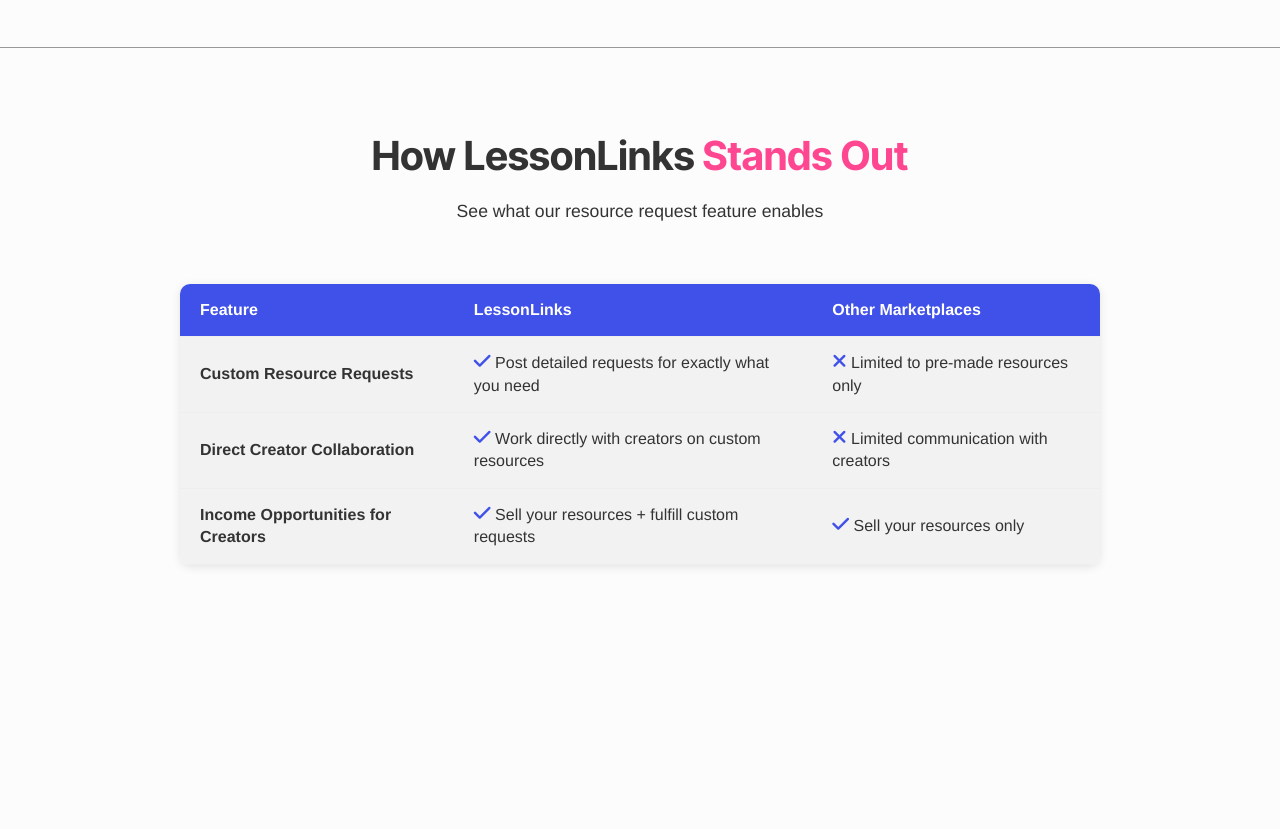
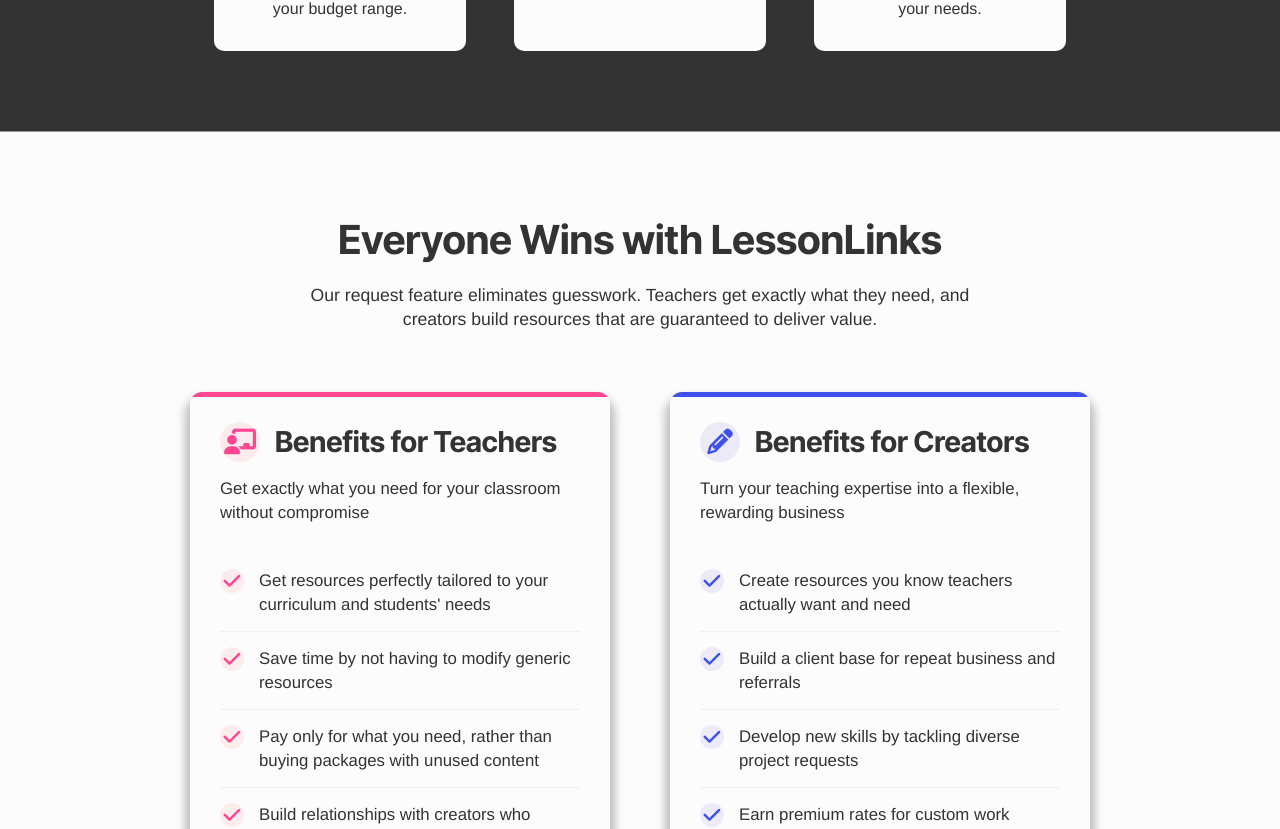
Before and after one commit to JoleneKearse/lessonLinks, a React (Vite) app in the folder client/: page / in a window 1280 px wide. Shown: the part 1955-2784 px from the top of the page. Built offline with nearby package versions, Linux system fonts and the light colour scheme.

Commit message:
Update homepage design and text

```diff
--- a/client/src/components/Navigation/Navigation.css
+++ b/client/src/components/Navigation/Navigation.css
@@ -12,6 +12,7 @@
 
 nav {
   background-color: var(--bright-bg);
+  opacity: 0.98;
   display: flex;
   justify-content: space-between;
   align-items: center;
--- a/client/src/components/Navigation/Navigation.jsx
+++ b/client/src/components/Navigation/Navigation.jsx
@@ -1,5 +1,6 @@
 import { Link, useLocation } from 'react-router';
 import './Navigation.css';
+import logoImage from '../../assets/LL_logo.png'; // Import the image
 
 function Navigation() {
   const location = useLocation();
@@ -8,7 +9,7 @@
     <header>
         <nav>
           <Link to="/" className="logo">
-            <img src="/src/assets/LL_logo.png" alt="LessonLinks Logo" className="logo-img" />
+            <img src={logoImage} alt="LessonLinks Logo" className="logo-img" />
             LessonLinks
           </Link>
           <ul className="nav-links">
--- a/client/src/index.css
+++ /dev/null
@@ -1,73 +0,0 @@
-:root {
-  font-family: Inter, system-ui, Avenir, Helvetica, Arial, sans-serif;
-  line-height: 1.5;
-  font-weight: 400;
-
-  color-scheme: light dark;
-  color: rgba(255, 255, 255, 0.87);
-  background-color: #242424;
-
-  font-synthesis: none;
-  text-rendering: optimizeLegibility;
-  -webkit-font-smoothing: antialiased;
-  -moz-osx-font-smoothing: grayscale;
-}
-
-* {
-  box-sizing: border-box;
-  margin: 0;
-  padding: 0;
-}
-
-.home-page {
-  display: flex;
-  flex-direction: column;
-  align-items: center;
-  justify-content: center;
-}
-
-.home-buttons {
-  display: flex;
-  justify-content: center;
-  gap: 30px;
-}
-
-.home-buttons a {
-  padding: 10px 20px;
-  font-size: 1.2rem;
-  border: none;
-  border-radius: 5px;
-  background-color: #f0f0f0;
-  color: #242424;
-  cursor: pointer;
-  text-decoration: none;
-}
-
-button {
-  padding: 10px 20px;
-  font-size: 1.2rem;
-  border: none;
-  border-radius: 5px;
-  background-color: #f0f0f0;
-  color: #242424;
-  cursor: pointer;
-  text-decoration: none;
-  margin: 10px;
-}
-
-nav {
-  display: flex;
-  position: relative;
-  z-index: 1;
-  gap: clamp(25px, 55px, 55px);
-  font-size: 1.3rem;
-  background-color: #484f6b;
-  position: fixed;
-  justify-content: center;
-  font-weight: 500;
-  left: 0px;
-  right: 0px;
-  top: 0px;
-  padding: 12px;
-  box-shadow: 0px 2px 5px rgba(0, 0, 0, 0.2);
-}
--- a/client/src/pages/HomePage/HomePage.css
+++ b/client/src/pages/HomePage/HomePage.css
@@ -8,15 +8,20 @@
 .hero {
   background: var(--light);
   color: var(--dark);
-  padding: 100px 0 50px 0;
+  height: 100vh;
+  min-height: 700px;
+  max-height: 800px;
   position: relative;
   overflow: hidden;
+  display: flex;
+  align-items: center;
 }
 
 .hero-content {
   display: flex;
   align-items: center;
   padding: 80px 0;
+  margin-top: 40px;
   width: 100%;
 }
 
@@ -52,7 +57,7 @@
 /* Request Feature Section */
 .request-feature {
   width: 100%;
-  padding: 80px 0;
+  padding: 60px 0 40px 0;
   margin-top: 0;
   position: relative;
   z-index: 10;
@@ -63,7 +68,7 @@
 
 .section-title {
   text-align: center;
-  margin-bottom: 60px;
+  margin-bottom: 50px;
 }
 
 .section-title h2 {
@@ -83,7 +88,9 @@
 .request-cards-container {
   position: relative;
   width: 100%;
+  padding: 0 0 40px 0;
   margin-top: 40px;
+  overflow: visible;
 }
 
 .request-cards {
@@ -91,10 +98,9 @@
   overflow-x: scroll !important;
   scrollbar-width: thin !important;
   gap: 30px;
-  padding: 10px 0 30px 0;
+  padding: 20px 0 50px 0;
   -webkit-overflow-scrolling: touch;
-
-  overflow-y: hidden;
+  overflow-y: visible;
   margin-bottom: 5px;
 }
 
@@ -131,7 +137,9 @@
 }
 
 .request-card {
-  border: 1px solid var(--dark-grey);
+  margin: 10px;
+  box-shadow: 0 10px 10px 5px rgba(0, 0, 0, 0.25);
+  transition: transform 0.3s ease, box-shadow 0.3s ease;
   border-radius: 10px;
   overflow: hidden;
   transition: transform 0.3s ease;
@@ -140,6 +148,7 @@
 }
 
 .request-card:hover {
+  box-shadow: 0 15px 15px 8px rgba(0, 0, 0, 0.3);
   transform: translateY(-5px);
 }
 
@@ -185,22 +194,26 @@
 }
 
 .see-all-card {
+  margin: 10px;
+  box-shadow: 0 10px 10px 5px rgba(0, 0, 0, 0.25);
   display: flex;
   flex-direction: column;
   justify-content: center;
   align-items: center;
-  border: 1px dashed var(--dark-grey); /* Base border */
   border-radius: 10px;
   padding: 30px;
-  transition: transform 0.3s ease;
   text-align: center;
   text-decoration: none;
   color: var(--dark);
+  /* Combined the transitions and added background-color with longer duration */
+  transition: transform 0.3s ease, box-shadow 0.3s ease, background-color 1.5s ease;
 }
 
 .see-all-card:hover {
   transform: translateY(-5px);
-  background-color: yellow;
+  box-shadow: 0 15px 15px 8px rgba(0, 0, 0, 0.3);
+  /* Changed from bright yellow to a slightly softer yellow */
+  background-color: #ffeb3b;
 }
 
 .see-all-card .fas {
@@ -230,11 +243,53 @@
   padding: 0;
 }
 
+/* Slider navigation arrows - keep these */
+.slider-arrow {
+  position: absolute;
+  top: 50%;
+  transform: translateY(-50%);
+  width: 50px;
+  height: 50px;
+  background-color: var(--light);
+  color: white;
+  border-radius: 50%;
+  display: flex;
+  align-items: center;
+  justify-content: center;
+  cursor: pointer;
+  z-index: 100;
+  font-size: 1.2rem;
+  box-shadow: 0 10px 40px 5px rgba(0, 0, 0, 0.10);
+  transition: all 0.3s ease;
+  opacity: 1;
+}
+
+.slider-arrow:hover {
+  transform: translateY(-50%) scale(1.2);
+}
+
+.slider-arrow.hidden {
+  opacity: 0;
+  pointer-events: none;
+}
+
+.slider-prev {
+  left: -20px;
+}
+
+.slider-next {
+  right: -20px;
+}
+
 /* How It Works Section */
 .how-it-works {
   padding: 80px 0;
-  background-color: var(--light);
+  background-color: var(--dark);
   border-bottom: 1px solid var(--dark-grey);
+}
+
+.how-it-works .section-title h2, .how-it-works .section-title p {
+  color: var(--pure-white);
 }
 
 .process-steps {
@@ -254,8 +309,7 @@
 }
 
 .step-content {
-  background-color: var(--gray-bg);
-  border: 1px solid var(--dark-grey);
+  background-color: var(--light);
   padding: 30px 20px;
   border-radius: 10px;
   height: 100%;
@@ -302,48 +356,154 @@
   z-index: 0;
 }
 
-/* Comparison Section */
-.comparison {
+/* Benefits Section */
+.benefits-comparison {
   padding: 80px 0;
+  background-color: var(--light);
 }
 
-.comparison-table {
-  width: 100%;
-  border-collapse: collapse;
-  margin-top: 40px;
-  box-shadow: var(--shadow);
-  border-radius: 10px;
-  overflow: hidden;
+.benefits-container {
+  display: flex;
+  flex-wrap: wrap;
+  gap: 40px;
+  justify-content: center;
+  margin-top: 50px;
 }
 
-.comparison-table th,
-.comparison-table td {
-  padding: 15px 20px;
-  text-align: left;
-  border-bottom: 1px solid #eee;
+.benefits-card {
+  flex: 1;
+  min-width: 300px;
+  max-width: 550px;
+  background: var(--light);
+  border-radius: 12px;
+  margin: 10px;
+  box-shadow: 0 10px 10px 5px rgba(0, 0, 0, 0.25);
+  transition: transform 0.3s ease, box-shadow 0.3s ease;
+  overflow: hidden;
+  position: relative;
 }
 
-.comparison-table th {
-  background-color: var(--bright-bg);
-  color: var(--pure-white);
+.benefits-card:hover {
+  transform: translateY(-5px);
+  box-shadow: 0 15px 15px 8px rgba(0, 0, 0, 0.3);
 }
 
-.comparison-table tr:nth-child(even) {
-  background-color: var(--gray-bg);
+.card-header {
+  padding: 30px;
+  position: relative;
 }
 
-.comparison-table .feature-highlight {
-  background-color: var(--gray-bg);
+.card-header::before {
+  content: '';
+  position: absolute;
+  top: 0;
+  left: 0;
+  right: 0;
+  height: 5px;
+}
+
+.teachers-card .card-header::before {
+  background-color: var(--highlight);
+}
+
+.creators-card .card-header::before {
+  background-color: var(--bright-bg);
+}
+
+.card-header h3 {
+  font-size: 1.8rem;
+  margin-bottom: 15px;
+  color: var(--dark);
+  display: flex;
+  align-items: center;
+}
+
+.card-header h3 i {
+  margin-right: 15px;
+  font-size: 1.6rem;
+  width: 40px;
+  height: 40px;
+  display: flex;
+  align-items: center;
+  justify-content: center;
+  border-radius: 50%;
+}
+
+.teachers-card .card-header h3 i {
+  color: var(--highlight);
+  background-color: rgba(255, 94, 98, 0.1);
+}
+
+.creators-card .card-header h3 i {
+  color: var(--bright-bg);
+  background-color: rgba(99, 85, 208, 0.1);
+}
+
+.card-header p {
+  font-size: 1.05rem;
+  color: var(dark);
+}
+
+.benefits-list {
+  padding: 0 30px 30px;
+  list-style: none;
+}
+
+.benefit-item {
+  padding: 15px 0;
+  display: flex;
+  align-items: flex-start;
+  border-bottom: 1px solid var(--pale-grey);
+}
+
+.benefit-item:last-child {
+  border-bottom: none;
 }
 
 .check-icon {
-  color: var(--bright-bg);
+  margin-right: 15px;
   font-size: 1.2rem;
+  flex-shrink: 0;
+  width: 24px;
+  height: 24px;
+  border-radius: 50%;
+  display: flex;
+  align-items: center;
+  justify-content: center;
 }
 
-.x-icon {
+.teachers-card .check-icon i {
+  color: var(--highlight);
+}
+
+.creators-card .check-icon i {
   color: var(--bright-bg);
-  font-size: 1.2rem;
+}
+
+.teachers-card .check-icon {
+  color: var(--highlight);
+  background-color: rgba(255, 94, 98, 0.1);
+}
+
+.creators-card .check-icon {
+  color: var(--bright-bg);
+  background-color: rgba(99, 85, 208, 0.1);
+}
+
+.benefit-text {
+  font-size: 1.05rem;
+  color: var(--dark);
+}
+
+@media (max-width: 768px) {
+  .benefits-container {
+    flex-direction: column;
+    align-items: center;
+  }
+
+  .benefits-card {
+    width: 100%;
+  }
 }
 
 /* Floating Action Button */
@@ -357,7 +517,7 @@
   border-radius: 50px;
   text-decoration: none;
   font-weight: bold;
-  box-shadow: 0 4px 15px rgba(0, 0, 0, 0.2);
+  box-shadow: 0 4px 15px rgba(0, 0, 0, 0.25);
   z-index: 1000;
   transition: all 0.3s ease;
 }
@@ -369,44 +529,6 @@
 
 .floating-request-btn i {
   margin-right: 8px;
-}
-
-/* Slider navigation arrows - keep these */
-.slider-arrow {
-  position: absolute;
-  top: 50%;
-  transform: translateY(-50%);
-  width: 50px;
-  height: 50px;
-  background-color: var(--light);
-  color: white;
-  border-radius: 50%;
-  display: flex;
-  align-items: center;
-  justify-content: center;
-  cursor: pointer;
-  z-index: 100;
-  font-size: 1.2rem;
-  box-shadow: 0 2px 10px rgba(0, 0, 0, 0.2);
-  transition: all 0.3s ease;
-  opacity: 1;
-}
-
-.slider-arrow:hover {
-  transform: translateY(-50%) scale(1.2);
-}
-
-.slider-arrow.hidden {
-  opacity: 0;
-  pointer-events: none;
-}
-
-.slider-prev {
-  left: -20px;
-}
-
-.slider-next {
-  right: -20px;
 }
 
 /* Responsive Styles */
--- a/client/src/pages/HomePage/HomePage.jsx
+++ b/client/src/pages/HomePage/HomePage.jsx
@@ -144,7 +144,7 @@
 
               <div ref={sliderRef} className="request-cards">
                 {/* No dummy card - start with the first real card */}
-                <div href="/browse-requests" className="request-card">
+                <div className="request-card">
                   <div className="request-card-header">Science - Grade 5</div>
                   <div className="request-card-body">
                     <h3>Ecosystems Interactive Notebook</h3>
@@ -163,7 +163,7 @@
                       standards.
                     </p>
                     <div className="request-cta">
-                      <span className="request-price">$30-45</span>
+                      <span className="request-price">$10-15</span>
                       <a href="/submit" className="btn btn-primary">
                         Create This Resource
                       </a>
@@ -171,7 +171,7 @@
                   </div>
                 </div>
 
-                <div href="/browse-requests" className="request-card">
+                <div className="request-card">
                   <div className="request-card-header">Math - Grade 3</div>
                   <div className="request-card-body">
                     <h3>Fractions Assessment Bundle</h3>
@@ -190,7 +190,7 @@
                       required.
                     </p>
                     <div className="request-cta">
-                      <span className="request-price">$25-35</span>
+                      <span className="request-price">$5-10</span>
                       <a href="/submit" className="btn btn-primary">
                         Create This Resource
                       </a>
@@ -198,7 +198,7 @@
                   </div>
                 </div>
 
-                <div href="/browse-requests" className="request-card">
+                <div className="request-card">
                   <div className="request-card-header">ELA - High School</div>
                   <div className="request-card-body">
                     <h3>Modern Poetry Analysis Unit</h3>
@@ -216,7 +216,7 @@
                       writing prompts, and final creative project options.
                     </p>
                     <div className="request-cta">
-                      <span className="request-price">$40-60</span>
+                      <span className="request-price">$10-15</span>
                       <a href="/submit" className="btn btn-primary">
                         Create This Resource
                       </a>
@@ -224,7 +224,7 @@
                   </div>
                 </div>
 
-                <div href="/browse-requests" className="request-card">
+                <div className="request-card">
                   <div className="request-card-header">
                     Social Studies - Middle School
                   </div>
@@ -245,7 +245,7 @@
                       and including a teacher guide.
                     </p>
                     <div className="request-cta">
-                      <span className="request-price">$35-50</span>
+                      <span className="request-price">$15-20</span>
                       <a href="/submit" className="btn btn-primary">
                         Create This Resource
                       </a>
@@ -313,65 +313,80 @@
           </div>
         </section>
 
-        <section className="comparison">
+        <section className="benefits-comparison">
           <div className="container">
             <div className="section-title">
-              <h2>
-                How LessonLinks{' '}
-                <span className="highlight-text">Stands Out</span>
-              </h2>
-              <p>See what our resource request feature enables</p>
+              <h2>Everyone Wins with LessonLinks</h2>
+              <p>Our request feature eliminates guesswork. Teachers get exactly what they need, and creators build resources that are guaranteed to deliver value.</p>
             </div>
-            <table className="comparison-table">
-              <thead>
-                <tr>
-                  <th>Feature</th>
-                  <th>LessonLinks</th>
-                  <th>Other Marketplaces</th>
-                </tr>
-              </thead>
-              <tbody>
-                <tr className="feature-highlight">
-                  <td>
-                    <strong>Custom Resource Requests</strong>
-                  </td>
-                  <td>
-                    <i className="fas fa-check check-icon"></i> Post detailed
-                    requests for exactly what you need
-                  </td>
-                  <td>
-                    <i className="fas fa-times x-icon"></i> Limited to pre-made
-                    resources only
-                  </td>
-                </tr>
-                <tr className="feature-highlight">
-                  <td>
-                    <strong>Direct Creator Collaboration</strong>
-                  </td>
-                  <td>
-                    <i className="fas fa-check check-icon"></i> Work directly
-                    with creators on custom resources
-                  </td>
-                  <td>
-                    <i className="fas fa-times x-icon"></i> Limited
-                    communication with creators
-                  </td>
-                </tr>
-                <tr className="feature-highlight">
-                  <td>
-                    <strong>Income Opportunities for Creators</strong>
-                  </td>
-                  <td>
-                    <i className="fas fa-check check-icon"></i> Sell your
-                    resources + fulfill custom requests
-                  </td>
-                  <td>
-                    <i className="fas fa-check check-icon"></i> Sell your
-                    resources only
-                  </td>
-                </tr>
-              </tbody>
-            </table>
+
+            <div className="benefits-container">
+              <div className="benefits-card teachers-card">
+                <div className="card-header">
+                  <h3><i className="fas fa-chalkboard-teacher"></i>Benefits for Teachers</h3>
+                  <p>Get exactly what you need for your classroom without compromise</p>
+                </div>
+                <ul className="benefits-list">
+                  <li className="benefit-item">
+                    <div className="check-icon">
+                      <i className="fas fa-check"></i>
+                    </div>
+                    <div className="benefit-text">Get resources perfectly tailored to your curriculum and students' needs</div>
+                  </li>
+                  <li className="benefit-item">
+                    <div className="check-icon">
+                      <i className="fas fa-check"></i>
+                    </div>
+                    <div className="benefit-text">Save time by not having to modify generic resources</div>
+                  </li>
+                  <li className="benefit-item">
+                    <div className="check-icon">
+                      <i className="fas fa-check"></i>
+                    </div>
+                    <div className="benefit-text">Pay only for what you need, rather than buying packages with unused content</div>
+                  </li>
+                  <li className="benefit-item">
+                    <div className="check-icon">
+                      <i className="fas fa-check"></i>
+                    </div>
+                    <div className="benefit-text">Build relationships with creators who understand your teaching style</div>
+                  </li>
+                </ul>
+              </div>
+
+              <div className="benefits-card creators-card">
+                <div className="card-header">
+                  <h3><i className="fas fa-pencil-alt"></i>Benefits for Creators</h3>
+                  <p>Turn your teaching expertise into a flexible, rewarding business</p>
+                </div>
+                <ul className="benefits-list">
+                  <li className="benefit-item">
+                    <div className="check-icon">
+                      <i className="fas fa-check"></i>
+                    </div>
+                    <div className="benefit-text">Create resources you know teachers actually want and need</div>
+                  </li>
+                  <li className="benefit-item">
+                    <div className="check-icon">
+                      <i className="fas fa-check"></i>
+                    </div>
+                    <div className="benefit-text">Build a client base for repeat business and referrals</div>
+                  </li>
+                  <li className="benefit-item">
+                    <div className="check-icon">
+                      <i className="fas fa-check"></i>
+                    </div>
+                    <div className="benefit-text">Develop new skills by tackling diverse project requests</div>
+                  </li>
+                  <li className="benefit-item">
+                    <div className="check-icon">
+                      <i className="fas fa-check"></i>
+                    </div>
+                    <div className="benefit-text">Earn premium rates for custom work</div>
+                  </li>
+                </ul>
+              </div>
+            </div>
           </div>
         </section>
 
--- a/client/src/styles/index.css
+++ b/client/src/styles/index.css
@@ -16,6 +16,7 @@
   --light: #FCFCFC; /* Light */
   --dark: #333333; /* Dark */
   --dark-grey: #999999; /* Dark grey */
+  --pale-grey: #F0F0F0; /* Pale grey */
   --highlight: #FF4690; /* Highlight */
   --highlight-dark: #F24389; /* Darker highlight */
   --bright-bg: #4051E9; /* Bright BG */
```
Also changed, not shown: 1 other file (tests, documents, lock files or other folders).
